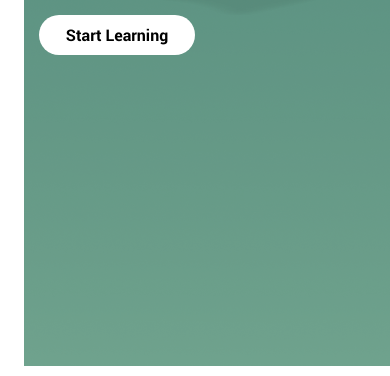
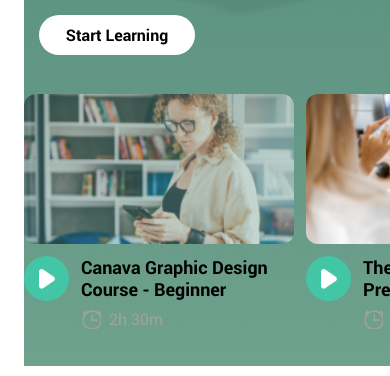
Before and after one commit to feyzibolat/OnlineLearningApp, a React Native app: screen /Dashboard in a window 390 px wide. Shown: the part 384-760 px from the top of the page. Built offline with nearby package versions, Linux system fonts and the light colour scheme.

Commit message:
Home.js Updated

```diff
--- /dev/null
+++ b/components/IconLabel.js
@@ -0,0 +1,49 @@
+import React from 'react';
+import {
+    View,
+    Image,
+    Text
+} from 'react-native';
+
+import { FONTS, COLORS, SIZES } from '../constants';
+
+const IconLabel = ({
+    containerStyle,
+    icon,
+    iconStyle,
+    label,
+    labelStyle,
+}) => {
+    return (
+        <View
+            style={{
+                flexDirection: 'row',
+                alignItems: 'center',
+                ...containerStyle
+            }}
+        >
+            <Image
+                source={icon}
+                style={{
+                    width: 20,
+                    height: 20,
+                    tintColor: COLORS.gray30,
+                    ...iconStyle
+                }}
+            />
+
+            <Text
+                style={{
+                    marginLeft: SIZES.base,
+                    color: COLORS.gray30,
+                    ...FONTS.body3,
+                    ...labelStyle
+                }}
+            >
+                {label}
+            </Text>
+        </View>
+    )
+}
+
+export default IconLabel;
--- /dev/null
+++ b/components/VerticalCourseCard.js
@@ -0,0 +1,92 @@
+import React from 'react'
+import {
+    View,
+    Text,
+    Image,
+    TouchableOpacity
+} from 'react-native'
+
+import { SIZES, COLORS, FONTS, icons } from '../constants'
+import {
+    IconLabel
+} from '../components'
+
+const VerticalCourseCard = ({ containerStyle, course }) => {
+    return (
+        <TouchableOpacity
+            style={{
+                width: 270,
+                ...containerStyle
+            }}
+        >
+            {/* Thumbnail */}
+            <Image
+                source={course.thumbnail}
+                resizeMode="cover"
+                style={{
+                    width: "100%",
+                    height: 150,
+                    marginBottom: SIZES.radius,
+                    borderRadius: SIZES.radius
+                }}
+            />
+
+            {/* Details */}
+            <View
+                style={{
+                    flexDirection: 'row'
+                }}
+            >
+                {/* Play */}
+                <View
+                    style={{
+                        width: 45,
+                        height: 45,
+                        alignItems: 'center',
+                        justifyContent: 'center',
+                        borderRadius: 25,
+                        backgroundColor: COLORS.primary
+                    }}
+                >
+                    <Image
+                        source={icons.play}
+                        resizeMode="contain"
+                        style={{
+                            width: 20,
+                            height: 20,
+                        }}
+                    />
+                </View>
+
+                {/* Info */}
+                <View
+                    style={{
+                        flexShrink: 1,
+                        paddingHorizontal: SIZES.radius
+                    }}
+                >
+                    <Text
+                        style={{
+                            flex: 1,
+                            ...FONTS.h3,
+                            fontSize: 18
+                        }}
+                    >
+                        {course.title}
+                    </Text>
+
+                    <IconLabel
+                        icon={icons.time}
+                        label={course.duration}
+                        containerStyle={{
+                            marginTop: SIZES.base
+                        }}
+                    />
+                </View>
+
+            </View>
+        </TouchableOpacity>
+    )
+}
+
+export default VerticalCourseCard;
--- a/components/index.js
+++ b/components/index.js
@@ -1,7 +1,11 @@
 import IconButton from "./IconButton";
+import IconLabel from "./IconLabel";
 import TextButton from "./TextButton";
+import VerticalCourseCard from "./VerticalCourseCard";
 
 export {
     IconButton,
+    IconLabel,
     TextButton,
+    VerticalCourseCard,
 }
--- a/screens/Dashboard/Home.js
+++ b/screens/Dashboard/Home.js
@@ -13,6 +13,7 @@ import { FlatList } from 'react-native-gesture-handler';
 import {
     IconButton,
     TextButton,
+    VerticalCourseCard,
 } from '../../components'
 
 import {
@@ -134,6 +135,30 @@ const Home = () => {
         )
     }
 
+    function renderCourses() {
+        return (
+            <FlatList
+                horizontal
+                data={dummyData.courses_list_1}
+                listKey="Courses"
+                keyExtractor={item => `Courses-${item.id}`}
+                showsHorizontalScrollIndicator={false}
+                contentContainerStyle={{
+                    marginTop: SIZES.padding
+                }}
+                renderItem={({ item, index }) => (
+                    <VerticalCourseCard
+                        containerStyle={{
+                            marginLeft: index === 0 ? SIZES.padding : SIZES.radius,
+                            marginRight: index === dummyData.courses_list_1.length - 1 ? SIZES.padding : 0
+                        }}
+                        course={item}
+                    />
+                )}
+            />
+        )
+    }
+
     return (
         <SafeAreaView
             style={{
@@ -155,6 +180,7 @@ const Home = () => {
                 {renderStartLearning()}
 
                 {/* Courses */}
+                {renderCourses()}
 
             </ScrollView>
 
```
